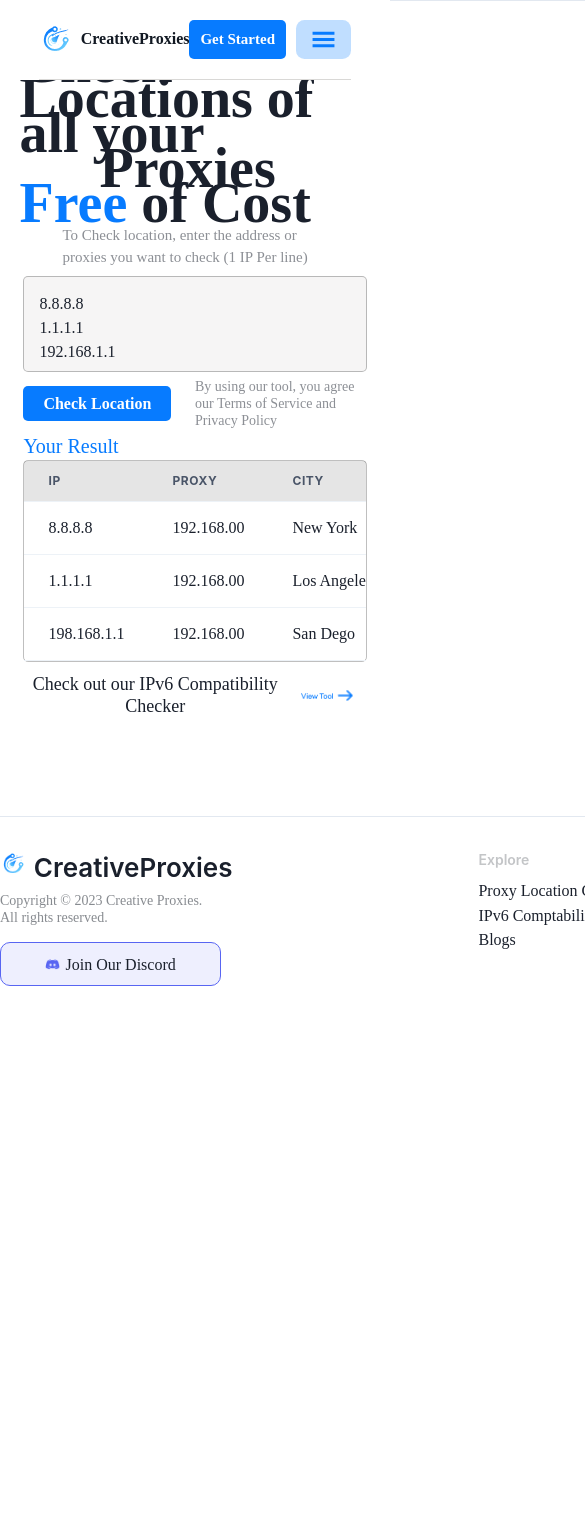
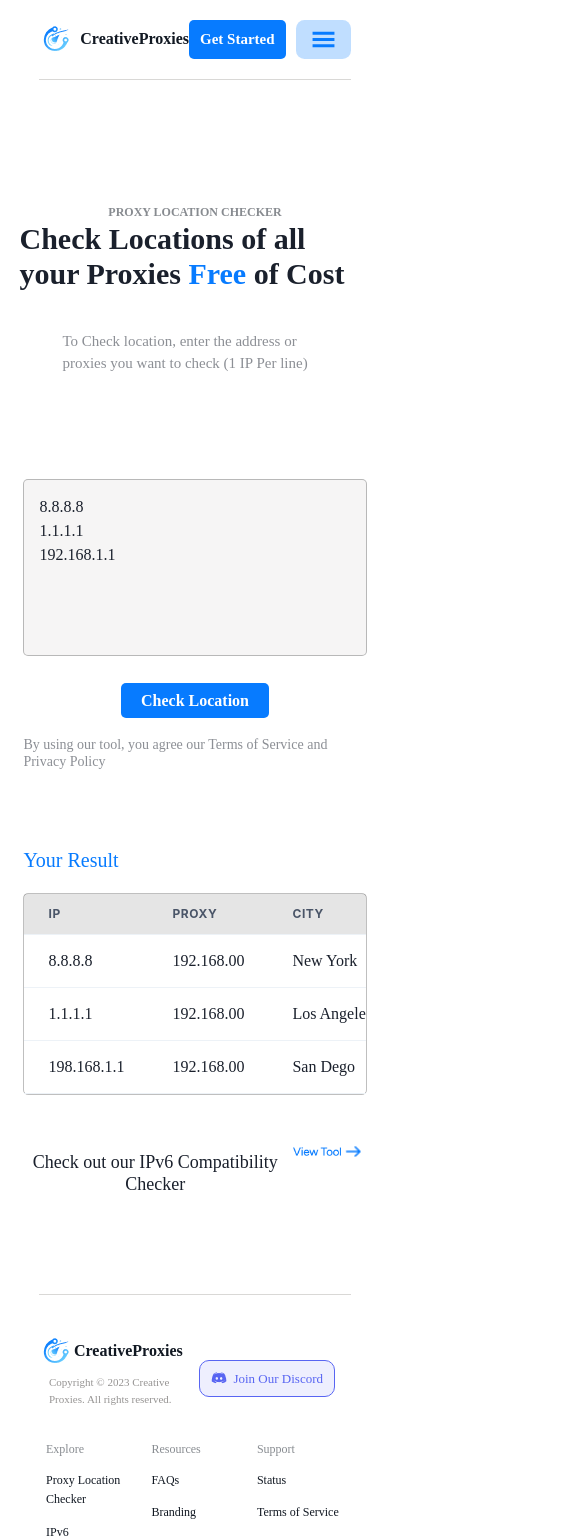
Before and after one commit to Pushpendra-1697/flamecloud, a React (Create React App) app: page /proxy in a window 390 px wide. Shown: the top 1538 px of the page, 585 px wide, since content can reach past the window. Before the commit the page ends 1034 px from the top, so only its background shows below. Built offline with nearby package versions, Linux system fonts and the light colour scheme.

Commit message:
added responsiveness of ProxyLocation Page

```diff
--- a/src/App.js
+++ b/src/App.js
@@ -8,11 +8,7 @@
   return (
     <Box>
       <Navbar />
-      <Box w={{ base: "1192px", sm: "900px", lg: "1192px" }} m="auto" color='#D9D8D6'><hr /></Box>
       <AllRoutes />
-      <Box w={{ base: "1192px", sm: "900px", lg: "1192px" }} color="#D9D8D6" m={"auto"}>
-        <hr />
-      </Box>
       <Footer />
     </Box>
   );
--- a/src/Components/Footer.jsx
+++ b/src/Components/Footer.jsx
@@ -1,55 +1,59 @@
-import { Box, Button, Heading, Img, Text } from '@chakra-ui/react';
-import React from 'react';
-import { Link } from 'react-router-dom';
+import { Flex, Image, SimpleGrid, Text } from '@chakra-ui/react';
+import { useNavigate } from 'react-router-dom';
+
 
 const Footer = () => {
+
+    const navigate = useNavigate()
+    const handleClickToNavigateProxyLocationPage = () => {
+        navigate('/');
+    };
+
     return (
-        <Box>
-            <Box w="1192px" m="auto" mb={{ base: "48px", sm: "77.67px", lg: "48px" }} mt={{ base: "34px", sm: "67.7px", lg: "34px" }} display={"flex"} gap={{ base: "246px", sm: "60.95px", lg: "246px" }} flexDirection={{ base: "row", sm: "column", lg: "row" }}>
-                <Box display="flex" flexDirection={{ base: "column", sm: "row", lg: "column" }} justifyContent="space-evenly">
-                    <Box>
-                        <Box display={"flex"} gap="7.42px">
-                            <Link to={'/'}><Img w={{ base: "26.4px", sm: "42.63px", lg: "26.4px" }} h={{ base: "26.4px", sm: "42.63px", lg: "26.4px" }} src="./Images/logo.png" alt="logo" /></Link>
-                            <Heading fontSize={{ base: "26px", sm: "44.23px", lg: "26px" }} fontWeight="600">CreativeProxies</Heading>
-                        </Box>
-                        <Text fontSize={{ base: "14px", sm: "23.82px", lg: "14px" }} mb="15px" fontWeight='400' color={'#111822'} lineHeight={{ base: "16.8px", sm: "28.58px", lg: "16.8px" }} w={{ base: "212px", sm: "361px", lg: "212px" }} h={{ base: "34px", sm: "58px", lg: "34px" }} mt={{ base: "8px", sm: "13px", lg: "8px" }} opacity={0.5}>Copyright © 2023 Creative Proxies. All rights reserved.</Text>
-                    </Box>
-                    <Box>
-                        <Button display={"flex"} justifyContent="center" alignItems={"center"} border={"1px solid #5865F2"} bg='#5865F21A' borderRadius={{ base: "10px", sm: "17.01px", lg: "10px" }} w={{ base: "221px", sm: "375.99px", lg: "221px" }} h={{ base: "44px", sm: "74px", lg: "44px" }} fontSize={{ base: "16px", sm: "27.22px", lg: "16px" }} fontWeight='500'> <Img mr='5.67px' h={{ sm: "10.67px", sm: "18.15px", lg: "10.67px" }} w={{ base: "14.67px", sm: "24.95px", lg: "14.67px" }} src='./Images/surface1.png' alt='surface1' />Join Our Discord</Button>
-                    </Box>
-                </Box>
-
-                <Box display={"flex"} justifyContent={{ base: "0", sm: "space-evenly", lg: "0" }} gap={{ base: "144px", sm: "0", lg: "144px" }}>
-                    <Box>
-                        <Heading color={"#111822"} opacity={0.25} fontSize={{ base: "14px", sm: '23.82px', lg: "14px" }} fontWeight="600">Explore</Heading>
-                        <Box mt={{ base: "10px", sm: "22.12px", lg: "10px" }} lineHeight={{ base: "24.2px", sm: "52.12px", lg: "24.2px" }} fontWeight={"500"} fontSize={{ base: "16px", sm: "27.22px", lg: "16px" }}>
-                            <Text>Proxy Location Checker</Text>
-                            <Text>IPv6 Comptability</Text>
-                            <Text>Blogs</Text>
-                        </Box>
-                    </Box>
-                    <Box>
-                        <Heading color={"#111822"} opacity={0.25} fontSize={{ base: "14px", sm: '23.82px', lg: "14px" }} fontWeight="600">Resources</Heading>
-                        <Box mt={{ base: "10px", sm: "22.12px", lg: "10px" }} lineHeight={{ base: "24.2px", sm: "52.12px", lg: "24.2px" }} fontWeight={"500"} fontSize={{ base: "16px", sm: "27.22px", lg: "16px" }}>
-                            <Text>FAQs</Text>
-                            <Text>Branding</Text>
-                            <Text>Network Information</Text>
-                            <Text>Imprint</Text>
-                        </Box>
-                    </Box>
-                    <Box>
-                        <Heading color={"#111822"} opacity={0.25} fontSize={{ base: "14px", sm: '23.82px', lg: "14px" }} fontWeight="600">Support</Heading>
-                        <Box mt={{ base: "10px", sm: "22.12px", lg: "10px" }} lineHeight={{ base: "24.2px", sm: "52.12px", lg: "24.2px" }} fontWeight={"500"} fontSize={{ base: "16px", sm: "27.22px", lg: "16px" }}>
-                            <Text>Status</Text>
-                            <Text>Terms of Service</Text>
-                            <Text>Privacy Policy</Text>
-                        </Box>
-                    </Box>
-                </Box>
-
-            </Box>
-        </Box>
+        <Flex w="100%">
+            <Flex w={["80%", "80%", "100%", "80%", "80%"]} flexDir={["column", "column", "column", "row", "row"]} py="40px" m="auto" borderTop="1px solid #D9D8D6" justifyContent="space-between" >
+                <Flex flexDir={["row", "row", "row", "column", "column"]} w={["95%", "95%", "95%", "70%", "16%"]} mr={["300px", "300px", "300px", "0px", "0px"]} justifyContent="space-between" >
+                    <Flex flexDir={"column"} w={["48%", "48%", "30%", "100%", "100%"]} >
+                        <Flex flexDir={"row"} onClick={handleClickToNavigateProxyLocationPage} cursor="pointer"  >
+                            <Image src={'./Images/logo.png'} alt="Logo" mr="2px" />
+                            <Text color={"#111822"} fontSize={["16px", "16px", "20px", "22px", "22px"]} fontWeight={"600"} lineHeight="31px" >CreativeProxies</Text>
+                        </Flex>
+                        <Text mb="14px" mt="6px" ml='10px' color={"#969493"} w={["100%", "100%", "100%", "100%", "100%"]} fontSize={["11px", "11px", "11px", "12px", "12px"]} fontWeight={"400"} lineHeight="16.8px" >Copyright © 2023 Creative Proxies.
+                            All rights reserved.</Text>
+                    </Flex>
+                    <Flex alignItems="center" w={["46%", "46%", "50%", "100%", "100%"]} >
+                        <Flex bg="rgba(88, 101, 242, 0.1)" border="1px solid #5865F2" w="100%" alignItems={"center"} justifyContent="center" borderRadius={"10px"} >
+                            <Flex flexDir={"row"} alignItems="center" p={["8px 4.8px", "8px 4.8px", "15px 40px", "12.5px 4.8px", "12.5px 4.8px"]}  >
+                                <Image src={'./Images/surface1.png'} alt="Logo" mr="6px" />
+                                <Text color={"#5865F2"} fontSize={["13px", "13px", "16px", "16px", "16px"]} fontWeight={"500"} lineHeight="19px" >Join Our Discord</Text>
+                            </Flex>
+                        </Flex>
+                    </Flex>
+                </Flex>
+                <SimpleGrid columns={3} spacing={["20px", "20px", "20px", "40px", "50px"]} mt={["20px", "20px", "20px", "0px", "0px"]} ml={["7px", "7px", "7px", "0px", "0px"]} w={["95%", "95%", "95%", "70%", "70%"]} >
+                    <Flex flexDir={"column"} >
+                        <Text mb="13px" color={"#888c91"} fontSize="12px" fontWeight={"400"} lineHeight="16.8px" >Explore</Text>
+                        <Text mb="13px" color={"#111822"} fontSize={["12px", "12px", "16px", "16px", "16px"]} fontWeight={"400"} lineHeight="19.2px">Proxy Location Checker</Text>
+                        <Text mb="13px" color={"#111822"} fontSize={["12px", "12px", "16px", "16px", "16px"]} fontWeight={"400"} lineHeight="19.2px">IPv6 Comptability</Text>
+                        <Text mb="13px" color={"#111822"} fontSize={["12px", "12px", "16px", "16px", "16px"]} fontWeight={"400"} lineHeight="19.2px">Blogs</Text>
+                    </Flex>
+                    <Flex flexDir={"column"} >
+                        <Text mb="13px" color={"#888c91"} fontSize="12px" fontWeight={"400"} lineHeight="16.8px" >Resources</Text>
+                        <Text mb="13px" color={"#111822"} fontSize={["12px", "12px", "16px", "16px", "16px"]} fontWeight={"400"} lineHeight="19.2px">FAQs</Text>
+                        <Text mb="13px" color={"#111822"} fontSize={["12px", "12px", "16px", "16px", "16px"]} fontWeight={"400"} lineHeight="19.2px">Branding</Text>
+                        <Text mb="13px" color={"#111822"} fontSize={["12px", "12px", "16px", "16px", "16px"]} fontWeight={"400"} lineHeight="19.2px">Network Information</Text>
+                        <Text mb="13px" color={"#111822"} fontSize={["12px", "12px", "16px", "16px", "16px"]} fontWeight={"400"} lineHeight="19.2px">Imprint</Text>
+                    </Flex>
+                    <Flex flexDir={"column"} >
+                        <Text mb="13px" color={"#888c91"} fontSize="12px" fontWeight={"400"} lineHeight="16.8px" >Support</Text>
+                        <Text mb="13px" color={"#111822"} fontSize={["12px", "12px", "16px", "16px", "16px"]} fontWeight={"400"} lineHeight="19.2px">Status</Text>
+                        <Text mb="13px" color={"#111822"} fontSize={["12px", "12px", "16px", "16px", "16px"]} fontWeight={"400"} lineHeight="19.2px">Terms of Service</Text>
+                        <Text mb="13px" color={"#111822"} fontSize={["12px", "12px", "16px", "16px", "16px"]} fontWeight={"400"} lineHeight="19.2px">Privacy Policy</Text>
+                    </Flex>
+                </SimpleGrid>
+            </Flex>
+        </Flex >
     )
 }
 
-export default Footer;
+export default Footer
--- a/src/Components/Navbar.jsx
+++ b/src/Components/Navbar.jsx
@@ -1,4 +1,4 @@
-import { Divider, Flex, Image, Text } from '@chakra-ui/react'
+import { Box, Button, Divider, Flex, Image, Modal, ModalBody, ModalCloseButton, ModalContent, ModalFooter, ModalHeader, ModalOverlay, Text, useDisclosure } from '@chakra-ui/react'
 import React from 'react';
 import { Link, useNavigate } from 'react-router-dom';
 import { BiChevronDown } from "react-icons/bi"
@@ -6,6 +6,7 @@
 
 const Navbar = () => {
     const navigate = useNavigate();
+    const { isOpen, onOpen, onClose } = useDisclosure();
 
     const handleClickToNavigateProxyLocationPage = () => {
         navigate('/proxy');
@@ -43,14 +44,42 @@
 
                 <Flex>
                     <Flex py="10px" px={["11px", "11px", "15px", "22px", "22px"]} cursor={"pointer"} flexDir={"row"} alignItems="center" justifyContent={"space-between"} onClick={handleClickToNavigateProxyLocationPage} bg="#077BFF" borderRadius={"5px"} >
-                        <Text color={"#fff"} fontSize={["15px", "15px", "16px", "16px", "15px"]} fontWeight={"600"} lineHeight="19.2px">Get Started</Text>
+                        <Text w={["75px", "75px", "auto"]} color={"#fff"} fontSize={["15px", "15px", "16px", "16px", "15px"]} fontWeight={"600"} lineHeight="19.2px">Get Started</Text>
                     </Flex>
 
                     <Flex ml="10px" display={["flex", "flex", "flex", "none", "none"]} flexDir={"row"} alignItems="center" justifyContent={"space-between"} bg="rgba(7, 123, 255, 0.25)" px="15px" py="7px" borderRadius={"8.52px"} >
-                        <GiHamburgerMenu color='#077BFF' fontSize={"25px"} m="0" />
+                        <GiHamburgerMenu onClick={onOpen} color='#077BFF' fontSize={"25px"} m="0" />
                     </Flex>
                 </Flex>
             </Flex>
+
+
+            <Box>
+                <Modal isOpen={isOpen} onClose={onClose}>
+                    <ModalOverlay />
+                    <ModalContent>
+                        <ModalHeader textAlign={"center"}>Navbar Pages</ModalHeader>
+                        <ModalCloseButton />
+                        <ModalBody display={"flex"} flexDirection="column" justifyContent={"center"} alignItems="center" gap={"10px"}>
+                            <Text color={"#111822"} fontSize="15px" mr={["30px", "30px", "30px", "20px", "25px"]} fontWeight={"400"}>Pricing</Text>
+                            <Text color={"#111822"} fontSize="15px" fontWeight={"400"} >Resources</Text>
+                            <Text color={"#111822"} fontSize="13px" fontWeight={"400"} >FAQs</Text>
+                            <Text color={"#111822"} fontSize="15px" fontWeight={"400"} >Blogs</Text>
+                            <Text color={"#111822"} fontSize="15px" fontWeight={"500"} >Join Discord</Text>
+                            <Text color={"#111822"} fontSize="15px" fontWeight={"400"} >Login</Text>
+                        </ModalBody>
+
+                        <ModalFooter>
+                            <Button variant={"outline"} colorScheme='blue' mr={3} onClick={onClose}>
+                                Close
+                            </Button>
+                        </ModalFooter>
+                    </ModalContent>
+                </Modal>
+            </Box>
+
+
+
         </Flex>
     );
 };
--- a/src/Pages/Landing.jsx
+++ b/src/Pages/Landing.jsx
@@ -24,7 +24,6 @@
             setLoading(true);
             let res = await axios.get(`https://blog-database-ten.vercel.app/feature`);
             setLoading(false);
-            console.log(res);
             setError(false);
             setFeaturesData(res.data);
         } catch (err) {
@@ -33,8 +32,6 @@
             console.log(err);
         }
     };
-
-    // console.log(featuresData);
 
     const handleClickToNavigateProxyLocationPage = () => {
         navigate('/proxy');
--- a/src/Pages/ProxyLocation.jsx
+++ b/src/Pages/ProxyLocation.jsx
@@ -12,7 +12,7 @@
 
 const ProxyLocation = () => {
   return (
-    <Box mt="7%">
+    <Box mt={["52%", "52%", "12%"]}>
       <Text
         textAlign={"center"}
         fontWeight="600"
@@ -26,18 +26,13 @@
       <Box
         w={["90%", "50%", "50%"]}
         m="auto"
-        fontSize={["56px", "40px", "56px"]}
+        fontSize={["30px", "30px", "56px"]}
         fontWeight="600"
         lineHeight={["35px", "45px", "56px"]}
       >
-        <Text>Check Locations of all your </Text>
-        <Text display={"inline"} ml={{ base: "80px", sm: "0", lg: "80px" }}>Proxies </Text>
-        <Text display={"inline"} color="#077BFF">
-          Free
-        </Text>
-        <Text display={"inline"}> of Cost</Text>
+        <Text>Check Locations of all your Proxies <span style={{color:"#077BFF"}}>Free</span> of Cost</Text>
       </Box>
-      <Box w={["68%", "46%", "29%"]} m="auto" mt="0.8%">
+      <Box w={["68%", "46%", "29%"]} m="auto" mt={["10%","10%","1%"]}>
         <Text
           lineHeight={["22px", "26px", "26px"]}
           fontSize={["15px", "18px", "22px"]}
@@ -57,23 +52,23 @@
         borderRadius="5px"
         w={["88%", "68%", "48%"]}
         m="auto"
-        mt="2%"
+        mt={["27%","27%","5%"]}
         pt="15px"
         pl="15px"
         h="30%"
       >
         <Text>8.8.8.8</Text>
         <Text>1.1.1.1</Text>
-        <Text pb="2%">192.168.1.1</Text>
+        <Text pb={["27%", "27%","12%"]}>192.168.1.1</Text>
       </Box>
       <Box
         display={"flex"}
+        flexDirection={["column", "column", "row"]}
         justifyContent="space-between"
         alignItems={"center"}
         w={["88%", "48%", "48%"]}
         m="auto"
-        mt="1.5%"
-        gap="10px"
+        mt={["7%", "7%", "1.5%"]}
       >
         <Text
           bg="#077BFF"
@@ -94,6 +89,7 @@
           lineHeight={"17px"}
           fontSize="14px"
           flexBasis={["50%", "40%", "33%"]}
+          mt={['5%', '5%', 'auto']}
         >
           By using our tool, you agree our Terms of Service and Privacy Policy
         </Text>
@@ -106,8 +102,8 @@
         textAlign={"justify"}
         w={["88%", "68%", "48%"]}
         m="auto"
-        mt="1.3%"
-        mb="0.5%"
+        mt={["20%", "20%", "1.3%"]}
+        mb={["5.5%", "5.5%", "0.5%"]}
       >
         Your Result
       </Text>
@@ -164,7 +160,7 @@
         mt="2%"
         mb={{ base: "99px", sm: "117.82px", lg: "99px" }}
       >
-        <Text fontWeight={"500"} fontSize="18px" lineHeight={"22px"} mt="1%">
+        <Text fontWeight={"500"} fontSize="18px" lineHeight={"22px"} mt={["14%", "14%", "1%"]}>
           Check out our IPv6 Compatibility Checker
         </Text>
         <Box
@@ -175,7 +171,7 @@
           gap={1}
           pt={["5px", null, null]}
         >
-          <Image src={'./Images/View Tool.png'} alt="" w={["40%", "50%", "100%"]} />
+          <Image src={'./Images/View Tool.png'} alt="" w={["60%", "80%", "100%"]} />
           <Image src={'./Images/RightArrow.png'} alt="" w={["20%", "40%", "80%"]} />
         </Box>
       </Box>
```
